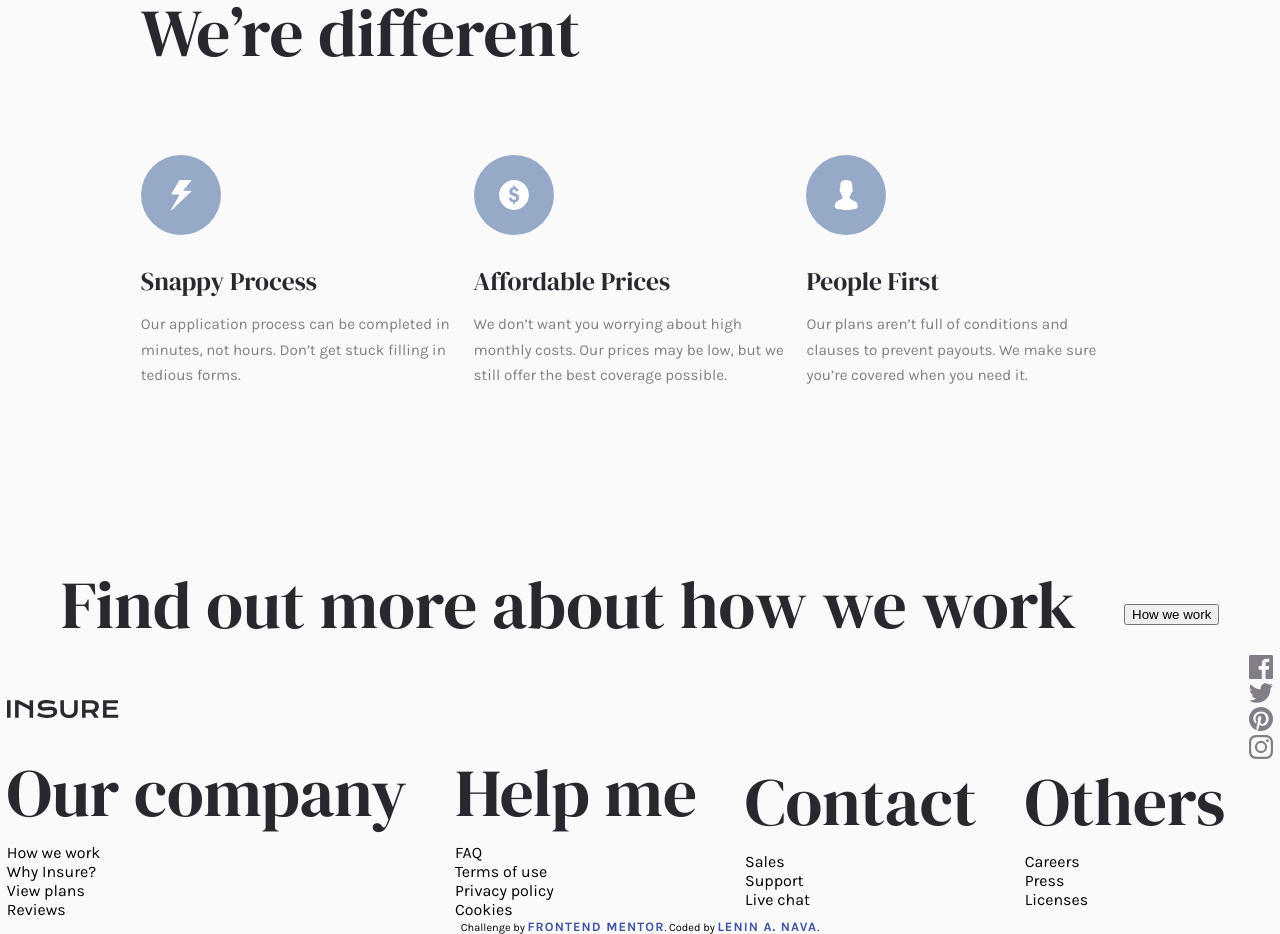
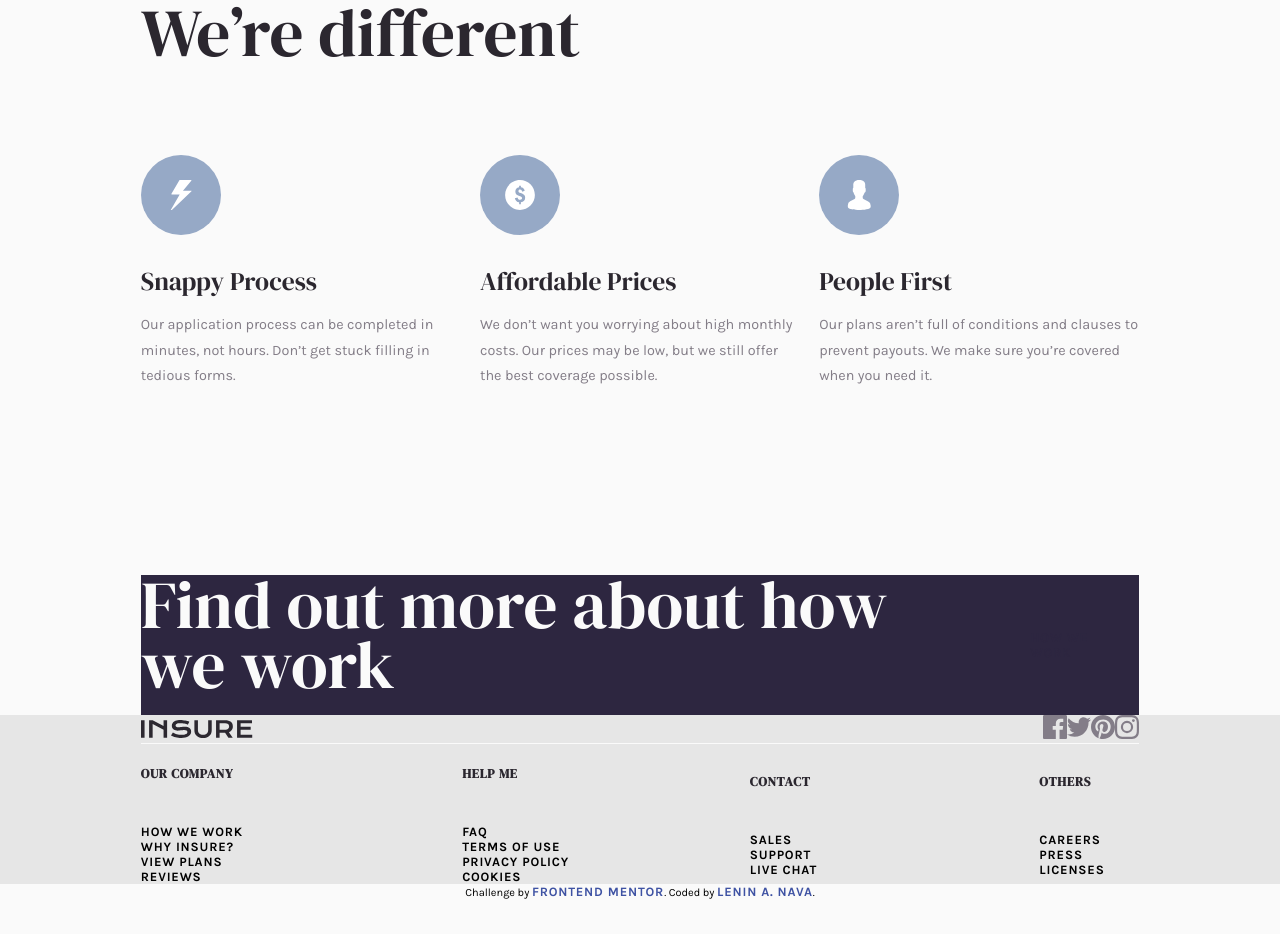
Before and after one commit to leninnava/insure-landing-challenge, a plain HTML site: page index.html in a window 1280 px wide. Shown: the part 995-1929 px from the top of the page. After the commit the page ends 1894 px from the top, so only its background shows below. Drawn offline with Linux system fonts and the light colour scheme.

Commit message:
html, css: initial footer and banner styling

```diff
--- a/index.html
+++ b/index.html
@@ -33,6 +33,7 @@
       <li> <a href="">Account</a></li>
       <li><a class="button-link" href="">View plans</a></li>
     </div>
+    <!-- Footer needs some big-ass refactoring, here and in css file -->
   </nav>
   <div id="header">
     <div class="wrapper">
@@ -86,9 +87,11 @@
   <!-- End of section two -->
 
   <!-- Beginning of section three -->
-  <div class="banner flex row">
+  <div id="banner" class="wrapper">
+    <div class="flex row">
     <h2>Find out more about how we work</h2>
-    <button>How we work</button>
+    <a class="button-link"href="">How we work</a>
+  </div>
   </div>
 
   <!-- End of section three -->
@@ -96,9 +99,10 @@
   <!-- Beginning of footer -->
 
   <footer>
+    <div class="wrapper">
     <div class="upper-footer flex row">
       <img src="/images/logo.svg" alt="" srcset="">
-      <div class="social">
+      <div class="social flex row">
         <li><img src="/images/icon-facebook.svg" alt="Facebook icon" srcset=""></li>
         <li><img src="/images/icon-twitter.svg" alt="Twitter icon" srcset=""></li>
         <li><img src="/images/icon-pinterest.svg" alt="Pinterest icon" srcset=""></li>
@@ -107,32 +111,33 @@
     </div>
     <div class="lower-footer flex row">
       <div class="flex column">
-        <h3>Our company</h3>
-        <li>How we work</li>
-        <li>Why Insure?</li>
-        <li>View plans</li>
-        <li>Reviews</li>
+        <h3 class="link">Our company</h3>
+        <a>How we work</a>
+        <a>Why Insure?</a>
+        <a>View plans</a>
+        <a>Reviews</a>
       </div>
       <div class="flex column">
-        <h3>Help me</h3>
-        <li>FAQ</li>
-        <li>Terms of use</li>
-        <li>Privacy policy</li>
-        <li>Cookies</li>
+        <h3 class="link">Help me</h3>
+        <a>FAQ</a>
+        <a>Terms of use</a>
+        <a>Privacy policy</a>
+        <a>Cookies</a>
       </div>
       <div class="flex column">
-        <h3>Contact</h3>
-        <li>Sales</li>
-        <li>Support</li>
-        <li>Live chat</li>
+        <h3 class="link">Contact</h3>
+        <a>Sales</a>
+        <a>Support</a>
+        <a>Live chat</a>
       </div>
       <div class="flex column">
-        <h3>Others</h3>
-        <li>Careers</li>
-        <li>Press</li>
-        <li>Licenses</li>
+        <h3 class="link">Others</h3>
+        <a>Careers</a>
+        <a>Press</a>
+        <a>Licenses</a>
       </div>
     </div>
+  </div>
   </footer>
 
   <!-- End of footer -->
--- a/style.css
+++ b/style.css
@@ -63,6 +63,8 @@ html {
 
 
 
+
+
 /* Base styling */
 
 body {
@@ -96,7 +98,15 @@ a {
     text-transform: uppercase;
     font-size: .8rem;
     font-weight: 700;
-    letter-spacing: .07rem;
+    letter-spacing: .05rem;
+    text-decoration: none;
+}
+
+.link {
+    text-transform: uppercase;
+    font-size: .8rem;
+    font-weight: 700;
+    letter-spacing: .05rem;
     text-decoration: none;
 }
 
@@ -199,11 +209,11 @@ h1::before {
 }
 
 .header-content > div > p {
-    font-size: .95rem;
+    font-size: .9rem;
     line-height: 1.6rem;
     margin-bottom: 2.2rem;
     margin-right: 1rem;
-    padding-right: 1rem;
+    padding-right: 2rem;
 }
 
 .header-content > img {
@@ -225,8 +235,9 @@ h1::before {
 
 .card {
     width: auto;
-    flex: 1 0;
+    flex: 0 1 20rem;
 }
+
 
 
 .card > img {
@@ -236,13 +247,13 @@ h1::before {
 
 .card > h3 {
     font-size: 1.6rem;
-    margin-bottom: 0;
+    padding: 0;
+    margin: 0;
 }
 
 .card > p {
     line-height: 1.6rem;
-    font-size: .95rem;
-    padding-right: 1.2rem;
+    font-size: .9rem;
 }
 
 #plans-section > .wrapper > h2::before {
@@ -255,8 +266,45 @@ h1::before {
     opacity: 50%;
 }
 
+/* Banner section */
+
+#banner {
+    background: var(--primary-color-darkviolet);
+    flex: 0 1 auto;
+}
+
+#banner > div > h2 {
+    color: var(--neutral-color-verylightgray);
+
+}
+
+
+/* Footer */
+
+footer {
+    background: rgb(230, 230, 230);
+    width: 100%;
+}
+
+footer > .wrapper > .upper-footer {
+    border-bottom: solid var(--neutral-color-verylightgray) 1px ;
+}
+
+/* Links (text) from navbar, buttons and footer use similar styling. Refactor */
+
+
+
+
 /* Media queries */
 
 /* Mobile: 375px */
 
 /* Desktop: 1440px */
+
+
+
+/* Extract all variants of link buttons, header colors etc into utility classes when you finish */
+
+/* Reduce  */
+
+/* WIP */
```
